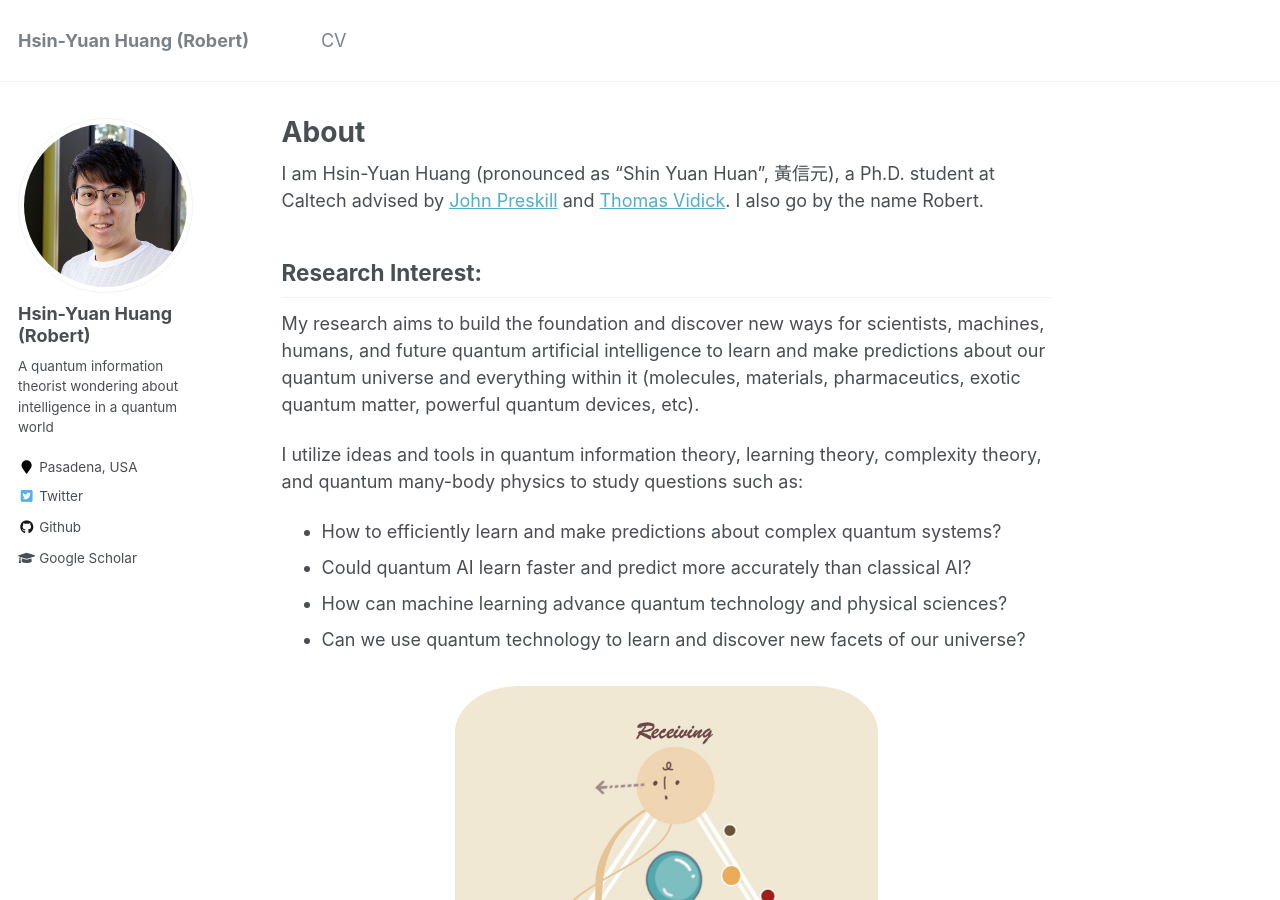
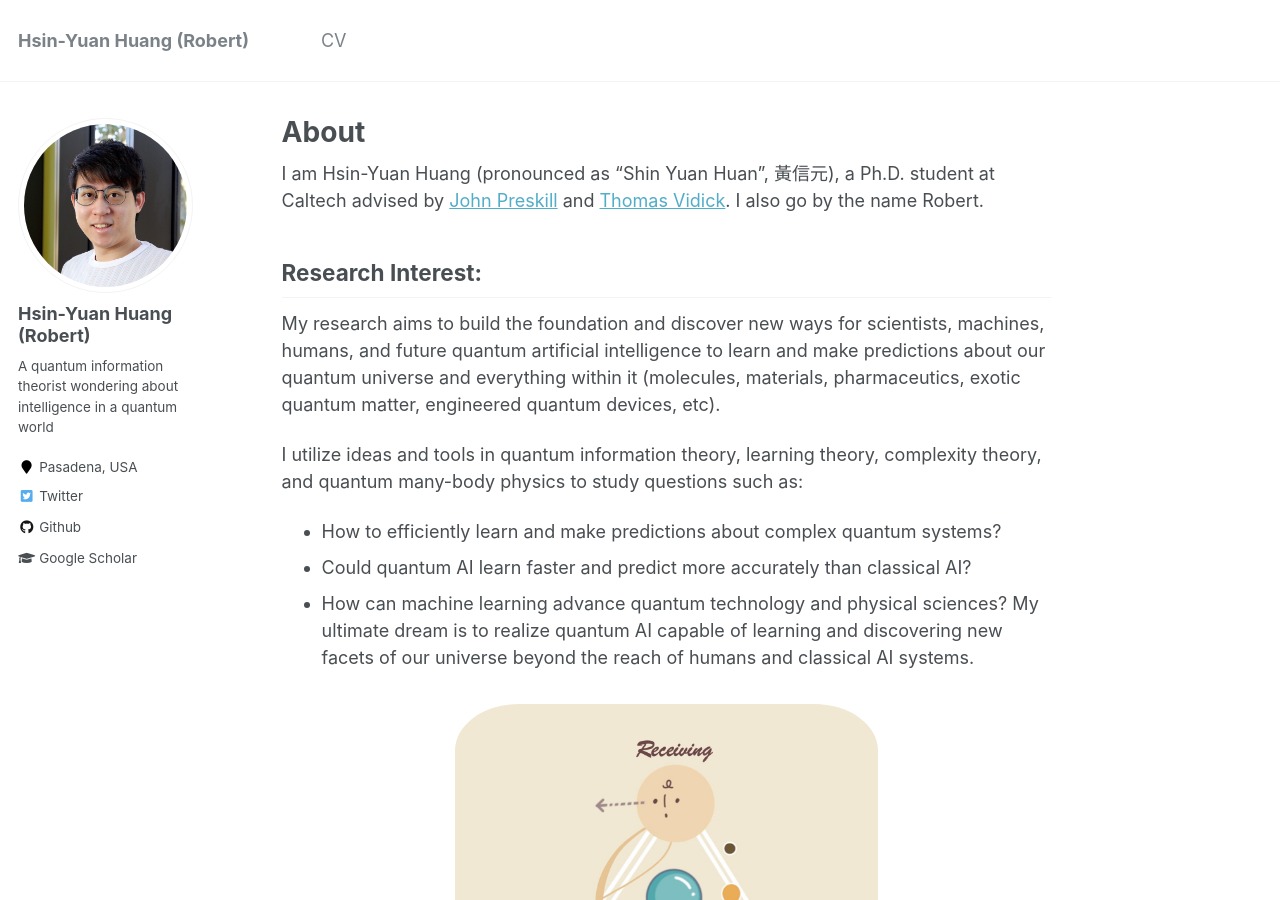
Before and after one commit to hsinyuan-huang/hsinyuan-huang.github.io, a Jekyll site: the page built from _pages/about.md, in a window 1280 px wide and 900 px high. Built offline with Jekyll 4.4.1, drawn with Linux system fonts in a browser that asks for light colours; emoji names are drawn with the system emoji font; formulas are drawn with MathJax 3.

Commit message:
Minor change

```diff
--- a/_pages/about.md
+++ b/_pages/about.md
@@ -12,13 +12,13 @@ I am Hsin-Yuan Huang (pronounced as "Shin Yuan Huan", 黃信元), a Ph.D. studen
 
 ## Research Interest:
 
-My research aims to build the foundation and discover new ways for scientists, machines, humans, and future quantum artificial intelligence to learn and make predictions about our quantum universe and everything within it (molecules, materials, pharmaceutics, exotic quantum matter, powerful quantum devices, etc).
+My research aims to build the foundation and discover new ways for scientists, machines, humans, and future quantum artificial intelligence to learn and make predictions about our quantum universe and everything within it (molecules, materials, pharmaceutics, exotic quantum matter, engineered quantum devices, etc).
 
 I utilize ideas and tools in quantum information theory, learning theory, complexity theory, and quantum many-body physics to study questions such as:
 * How to efficiently learn and make predictions about complex quantum systems?
 * Could quantum AI learn faster and predict more accurately than classical AI?
 * How can machine learning advance quantum technology and physical sciences?
-* Can we use quantum technology to learn and discover new facets of our universe?
+My ultimate dream is to realize quantum AI capable of learning and discovering new facets of our universe beyond the reach of humans and classical AI systems.
 
 <center>
 <img src="assets/img/Intelligence.jpg"
```
